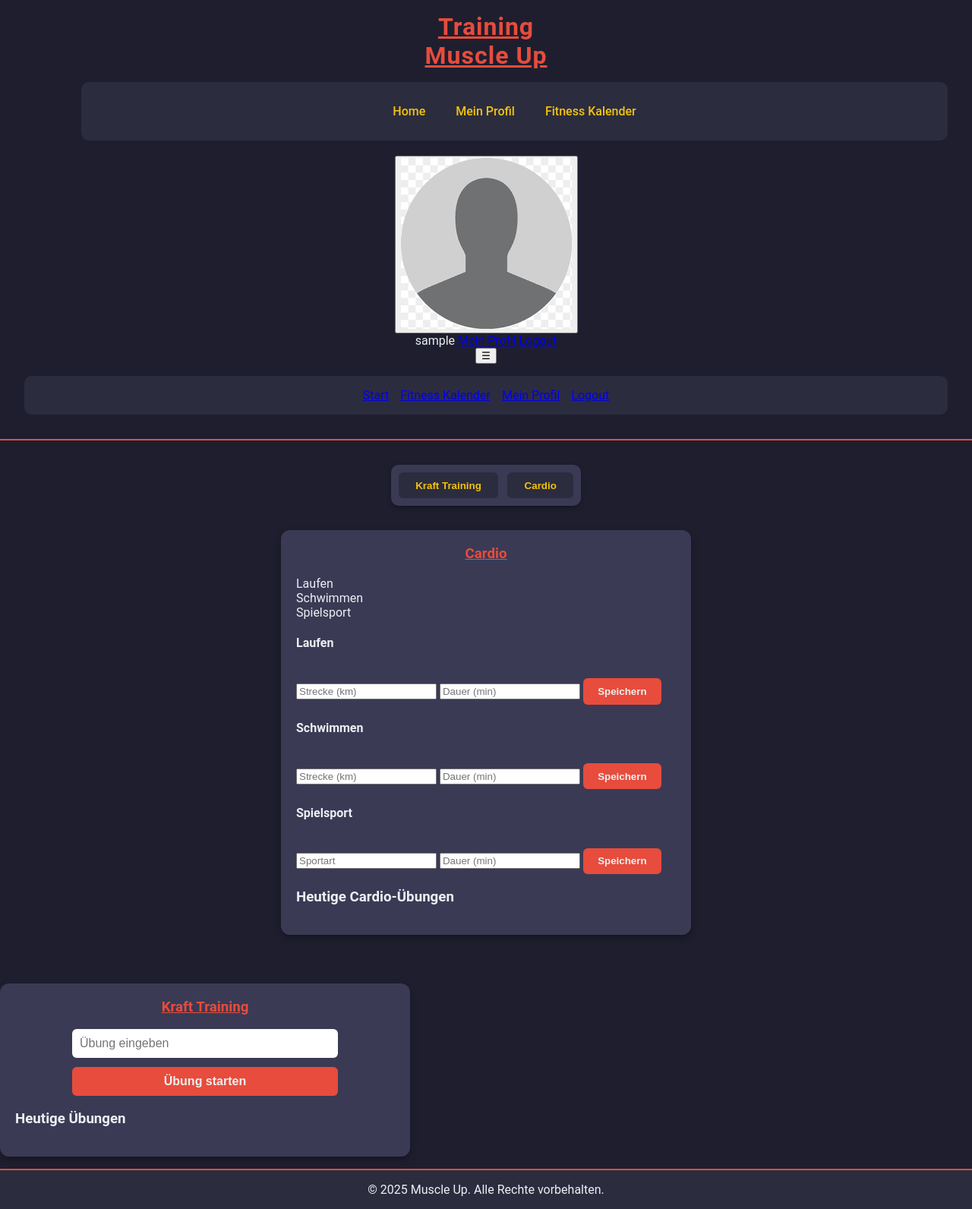
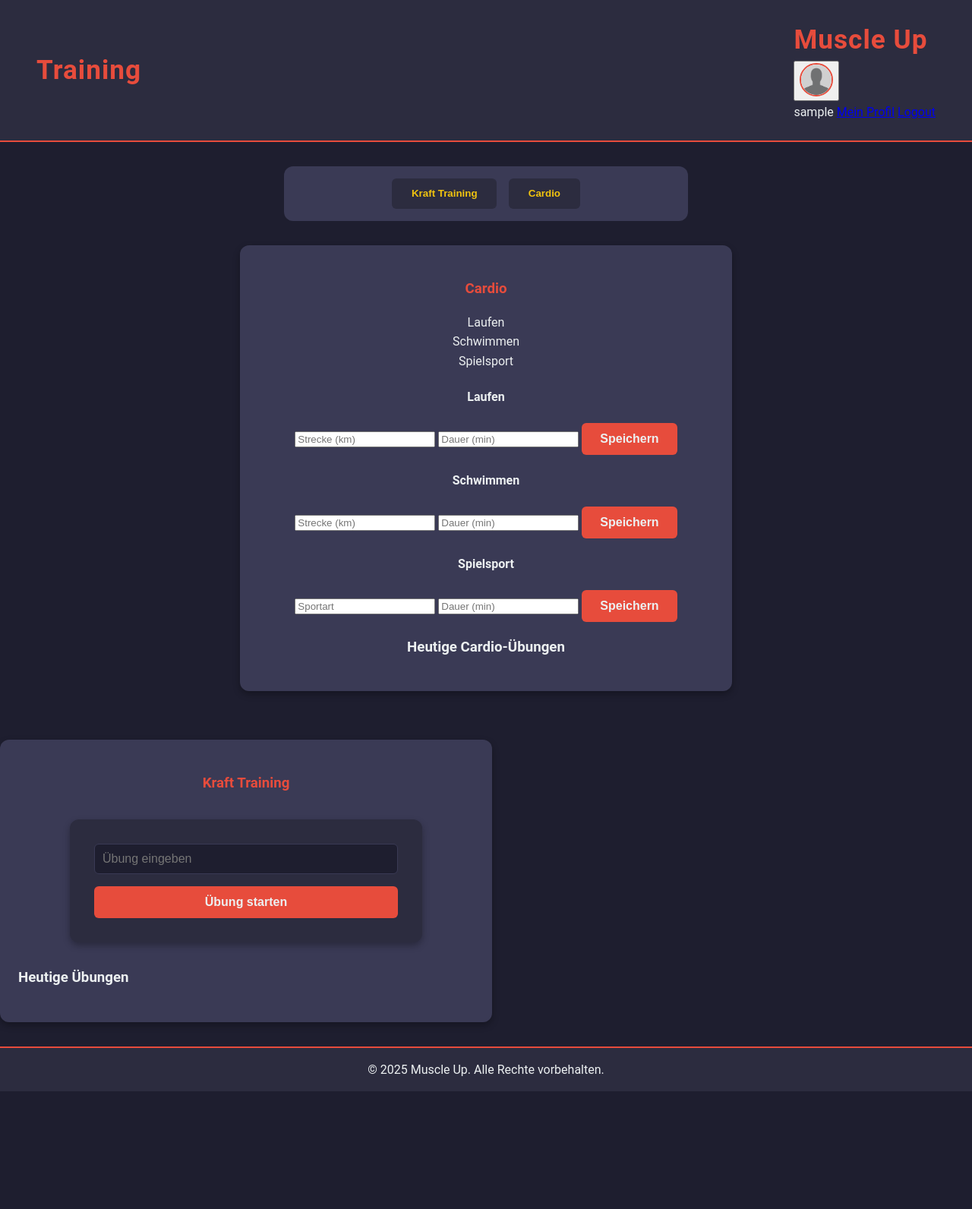
Before and after one commit to TendouToru/Muscle-UP, a Flask app: page /workout in a window 1280 px wide. Shown: the whole page at 76% size. After the commit the page ends 1437 px from the top, so only its background shows below. Run offline with Flask 3, Linux system fonts and the light colour scheme; the visitor is signed in with stand-in values (Sample User, id 1); data that the repository does not hold is empty; some libraries are stand-ins or nearby versions.

Commit message:
Update style.css

```diff
--- a/Muscle Up/static/style.css
+++ b/Muscle Up/static/style.css
@@ -1,4 +1,4 @@
-:root{
+:root {
     --background: #1e1e2f;
     --primary: #e74c3c;
     --secondary: #f1c40f;
@@ -8,405 +8,360 @@
     --accent-dark: #3a3a55;
 }
 
-/* Grundlayout */
-body{
+/* --- Globale Stile und Layout --- */
+
+body {
     background-color: var(--background);
     color: var(--text);
     font-family: 'Roboto', Arial, sans-serif;
     margin: 0;
     padding: 0;
+    line-height: 1.6;
 }
 
-.wrapper{
+.wrapper {
     display: flex;
     flex-direction: column;
     min-height: 100vh;
 }
 
-/* Kopfzeile */
+/* --- Header & Navigation --- */
+
 header.head {
-    background-color: var(--background);
+    background-color: var(--card-bg);
+    padding: 1.5rem 1rem;
     border-bottom: 2px solid var(--primary);
-    padding: 1rem 2rem;
+    display: flex;
+    justify-content: space-between;
+    align-items: center;
+    position: relative;
+    z-index: 10;
+}
+
+.headline {
+    margin: 0;
+    font-size: 1.8rem;
+    color: var(--primary);
+    letter-spacing: 1px;
+    text-decoration: none;
+    cursor: pointer;
+}
+
+nav.nav-top {
+    display: none; /* Desktop-Navigation, auf Mobile ausgeblendet */
+}
+
+nav .link, nav .link-login, nav .link-register, .nav-top a {
+    color: var(--secondary);
+    text-decoration: none;
+    font-weight: bold;
+    padding: 0.5rem 1rem;
+    transition: all 0.2s;
+}
+
+nav .link:hover, nav .link-login:hover, nav .link-register:hover, .nav-top a:hover {
+    color: var(--primary);
+}
+
+.nav-user {
+    display: flex;
+    align-items: center;
+    gap: 15px;
+}
+
+.nav-user .profile-pic {
+    width: 40px;
+    height: 40px;
+    border-radius: 50%;
+    object-fit: cover;
+    border: 2px solid var(--primary);
+}
+
+.hamburger {
+    background: none;
+    border: none;
+    color: var(--secondary);
+    font-size: 2rem;
+    cursor: pointer;
+    display: block;
+}
+
+.mobile-menu {
+    display: none;
+    flex-direction: column;
+    background-color: var(--accent-dark);
+    position: absolute;
+    top: 100%;
+    left: 0;
+    width: 100%;
+    text-align: center;
+    border-top: 1px solid rgba(255, 255, 255, 0.1);
+}
+
+.mobile-menu a {
+    color: var(--text);
+    text-decoration: none;
+    padding: 1rem;
+    border-bottom: 1px solid rgba(255, 255, 255, 0.1);
+}
+
+.mobile-menu a:last-child {
+    border-bottom: none;
+}
+
+/* --- Hauptinhalt --- */
+
+main.content {
+    flex: 1;
+    padding: 2rem 1rem;
+    display: flex;
+    flex-direction: column;
+    align-items: center;
     text-align: center;
 }
 
-header.head .headline {
-    margin: 0;
-    font-size: 2rem;
-    color: var(--primary);
-    letter-spacing: 1px;
-    text-decoration: underline;
-}
+/* --- Formulare (Login, Register) --- */
 
-/* Navigation */
-nav {
-    background-color: var(--card-bg);
-    padding: 1rem 2rem;
-    margin: 1rem auto;
-    border-radius: 10px;
-    display: flex;
-    flex-wrap: wrap;
-    justify-content: center;
-    gap: 15px;
-}
-
-
-nav .link {
-    display: block;
-    color: var(--secondary);
-    text-decoration: none;
-    margin: 0.5rem 0;
-    font-weight: bold;
-    transition: all 0.2s;
-}
-
-nav .link:hover {
-    color: var(--primary);
-    transform: scale(1.05);
-}
-
-.nav-top {
-    display: flex;
-    justify-content: center;
-    gap: 20px;
-    margin-bottom: 20px;
-    margin-left: 75px;
-}
-
-.nav-top a {
-    text-decoration: none;
-    color: var(--secondary);
-    font-weight: 500;
-    padding: 5px 10px;
-    border-radius: 5px;
-    transition: 0.3s;
-}
-
-.nav-top a:hover {
-    background-color: var(--primary);
-    color: var(--text);
-}
-
-/* Formulare (Login, Register, Workout hinzufügen) */
 .form-login {
     display: flex;
     flex-direction: column;
-    gap: 12px;
-    max-width: 350px;
-    width: 90%;
+    gap: 1rem;
+    max-width: 400px;
+    width: 100%;
     margin: 0 auto;
+    background-color: var(--card-bg);
+    padding: 2rem;
+    border-radius: 12px;
+    box-shadow: 0 4px 10px rgba(0,0,0,0.3);
+    text-align: left;
+}
+
+.form-login label {
+    font-weight: bold;
+    color: var(--secondary);
 }
 
 .form-login input {
     padding: 10px;
-    border: none;
+    border: 1px solid var(--accent-dark);
     border-radius: 6px;
-    font-size: 16px;
+    background-color: var(--background);
+    color: var(--text);
+    font-size: 1rem;
 }
 
-.form-login button {
-    padding: 10px;
+.form-login button, .button {
+    padding: 12px 24px;
     background-color: var(--primary);
     color: var(--text);
     border: none;
     border-radius: 6px;
     cursor: pointer;
-    font-size: 16px;
+    font-size: 1rem;
     font-weight: bold;
-    transition: 0.3s;
+    transition: all 0.3s;
+    text-decoration: none;
+    text-align: center;
 }
 
-.form-login button:hover {
+.form-login button:hover, .button:hover {
     background-color: var(--secondary);
     color: var(--background);
 }
 
-.form-login label{
-    text-decoration: underline;
+/* --- Profil --- */
+
+.profile-container {
+    background-color: var(--card-bg);
+    padding: 2rem;
+    border-radius: 12px;
+    box-shadow: 0 4px 10px rgba(0,0,0,0.3);
+    width: 100%;
+    max-width: 500px;
+    margin-top: 2rem;
+    text-align: center;
+}
+
+.profile-container .profile-pic {
+    width: 120px;
+    height: 120px;
+    border-radius: 50%;
+    object-fit: cover;
+    border: 4px solid var(--primary);
+    margin-bottom: 15px;
+}
+
+.xp-bar-container {
+    background-color: var(--accent-dark);
+    border-radius: 15px;
+    height: 25px;
+    margin-top: 1rem;
+    overflow: hidden;
+    position: relative;
+    width: 100%;
+}
+
+.xp-bar {
+    height: 100%;
+    background-color: var(--success);
+    transition: width 0.5s ease-in-out;
+    border-radius: 15px;
+}
+
+.xp-text {
+    position: absolute;
+    top: 0;
+    left: 0;
+    width: 100%;
+    text-align: center;
+    line-height: 25px;
+    font-weight: bold;
+}
+
+/* --- Workouts --- */
+
+#btn-row {
+    display: flex;
+    flex-wrap: wrap;
+    justify-content: center;
+    gap: 1rem;
+    background-color: var(--accent-dark);
+    padding: 1rem;
+    border-radius: 12px;
+    margin-bottom: 2rem;
+    width: 100%;
+    max-width: 500px;
+}
+
+#kraft-training-btn, #cardio-btn {
+    background-color: var(--card-bg);
+    color: var(--secondary);
+    border: none;
+    padding: 0.8rem 1.6rem;
+    border-radius: 6px;
+    cursor: pointer;
+    font-weight: bold;
+    transition: all 0.3s;
+}
+
+#kraft-training-btn:hover, #cardio-btn:hover {
+    background-color: var(--primary);
     color: var(--text);
 }
 
-/* Hauptinhalt */
-main.content {
-    flex: 1;
-    padding: 2rem;
-    display: flex;
-    flex-direction: column;
-    align-items: center;
+.container {
+    background-color: var(--accent-dark);
+    padding: 1.5rem;
+    border-radius: 12px;
+    box-shadow: 0 4px 10px rgba(0,0,0,0.3);
+    width: 100%;
+    max-width: 600px;
+    margin-bottom: 2rem;
 }
 
-/* Buttons */
-.button {
+.container-header {
+    color: var(--primary);
+    text-align: center;
+    margin-bottom: 1rem;
+}
+
+.workout-card {
+    background-color: var(--card-bg);
+    padding: 15px;
+    border-radius: 10px;
+    box-shadow: 0 2px 4px rgba(0,0,0,0.2);
+    display: flex;
+    justify-content: space-between;
+    align-items: center;
+    margin-bottom: 10px;
+}
+
+.workout-card strong {
+    color: var(--secondary);
+}
+
+.workout-card p {
+    margin: 5px 0 0 0;
+    font-size: 0.9rem;
+}
+
+.delete-btn {
     background-color: var(--primary);
     color: var(--text);
     border: none;
-    padding: 0.6rem 1.2rem;
-    border-radius: 6px;
+    padding: 8px 12px;
+    border-radius: 5px;
     cursor: pointer;
-    font-weight: bold;
-    transition: all 0.2s;
-    margin-top: 1rem;
+    font-size: 0.8rem;
+    transition: background-color 0.3s;
 }
 
-.button:hover {
-    background-color: var(--secondary);
-    color: var(--background);
+.delete-btn:hover {
+    background-color: #c0392b;
 }
 
-#rest-btn{
-    background-color: var(--success);
-    width: 350px;
-    font-size: large;
+/* --- Kalender --- */
+
+.workout-calendar {
+    width: 100%;
+    max-width: 600px;
+    display: flex;
+    flex-direction: column;
+    gap: 20px;
 }
 
-#btn-row{
-
-    max-width: 400px;
+.day-block {
     background-color: var(--accent-dark);
-    margin-bottom: 1rem;
-    border-radius: 10px;
-    padding: 10px 10px;
-    box-shadow: 0 3px 6px rgba(0,0,0,0.3);
-    display: flex;
-    gap: 12px;
-    justify-content: center;
+    padding: 1.5rem;
+    border-radius: 12px;
+    box-shadow: 0 4px 10px rgba(0,0,0,0.3);
 }
 
-#cardio-btn, #kraft-training-btn{
-    color: var(--secondary);
-    background-color: var(--card-bg);
-    border: none;
-    padding: 0.6rem 1.4rem;
-    border-radius: 6px;
-    cursor: pointer;
-    font-weight: bold;
-    transition: all 0.2s;
-    margin: 0;
+.day-block h3 {
+    color: var(--primary);
+    margin-bottom: 1rem;
+    text-align: center;
 }
 
-#cardio-btn:hover, #kraft-training-btn:hover{
-    color: var(--text);
-    background-color: var(--primary);
-}
+/* --- Footer --- */
 
-/* Footer */
 footer {
     background-color: var(--card-bg);
     color: var(--text);
     text-align: center;
     padding: 1rem;
     border-top: 2px solid var(--primary);
+    margin-top: auto;
 }
 
-/* Workout-Kalender */
-.workout-calendar {
-    width: 100%;
-    display: flex;
-    flex-direction: column;
-    gap: 20px;
+/* --- Media Queries (Desktop) --- */
+@media (min-width: 768px) {
+    header.head {
+        flex-direction: row;
+        justify-content: space-between;
+        padding: 1.5rem 3rem;
     }
 
-.day-block h3 {
-    color: var(--primary);
-    font-size: 1.2rem;
-    margin-bottom: 10px;
+    .headline {
+        font-size: 2.2rem;
     }
 
-/* Einzelnes Workout als "Karte" */
-.workout-card {
-    background-color: var(--card-bg);
-    padding: 12px 15px;
-    border-radius: 10px;
-    box-shadow: 0 3px 6px rgba(0,0,0,0.3);
-    display: flex;
-    justify-content: space-between;
-    align-items: center;
-    flex-wrap: wrap;
-    font-size: 0.95rem;
-    margin-bottom: 5px;
+    .hamburger {
+        display: none;
     }
 
-/* Löschen-Button */
-.workout-card .delete-btn {
-    background-color: var(--primary);
-    color: var(--text);
-    border: none;
-    padding: 6px 10px;
-    border-radius: 6px;
-    cursor: pointer;
-    font-size: 0.85rem;
-    transition: 0.2s;
-    margin-left: 20px;
-}
-
-.workout-card .delete-btn:hover {
-    background-color: var(--secondary);
-    color: var(--background);
-}
-
-/* Mobil-Optimierung */
-@media (max-width: 480px) {
-    .workout-card {
-        flex-direction: column;
-        align-items: flex-start;
-        gap: 8px;
-        font-size: 0.9rem;
-    }
-
-    .workout-card .delete-btn {
-        align-self: flex-end;
-    }
-}
-
-/* ------------------------- Workouts Styling ------------------------- */
-
-.container {
-    background-color: var(--accent-dark);
-    padding: 20px;
-    border-radius: 12px;
-    margin: 1rem 0;
-    box-shadow: 0 4px 10px rgba(0,0,0,0.3);
-    width: 100%;
-    max-width: 500px;
-}
-
-.container-header {
-    color: var(--primary);
-    text-align: center;
-    margin-top: 0;
-    text-decoration: underline;
-}
-
-.workout-item {
-    padding: 10px;
-    background-color: var(--card-bg);
-    border-radius: 8px;
-    margin-bottom: 10px;
-}
-
-.workout-item .workout-name {
-    font-weight: bold;
-    color: var(--secondary);
-}
-
-.workout-item .workout-sets {
-    margin-top: 5px;
-    font-style: italic;
-    font-size: 0.9em;
-}
-
-/* ------------------------- Profil Styling ------------------------- */
-.profile-container {
-    background-color: var(--card-bg);
-    padding: 25px;
-    border-radius: 12px;
-    margin-top: 2rem;
-    box-shadow: 0 4px 10px rgba(0,0,0,0.3);
-    width: 100%;
-    max-width: 500px;
-    text-align: center;
-}
-
-.profile-container .profile-pic {
-    width: 100px;
-    height: 100px;
-    border-radius: 50%;
-    object-fit: cover;
-    border: 3px solid var(--primary);
-    margin-bottom: 15px;
-}
-
-.profile-container h2 {
-    color: var(--primary);
-    margin-bottom: 5px;
-}
-
-.profile-container p {
+    .nav-top {
+        display: flex;
+        justify-content: center;
+        flex: 1;
         margin: 0;
     }
 
-.profile-info {
-    margin-top: 20px;
+    .nav-user {
+        justify-content: flex-end;
     }
 
-.profile-info h3 {
-    color: var(--secondary);
-    margin-top: 20px;
-    text-decoration: underline;
+    .form-login {
+        margin: 2rem auto;
     }
-
-.profile-info ul {
-    list-style: none;
-    padding: 0;
-    text-align: left;
-    margin-top: 10px;
 }
-
-.profile-info ul li {
-    background-color: var(--accent-dark);
-    padding: 10px;
-    border-radius: 8px;
-    margin-bottom: 8px;
-}
-
-/* XP-Bar */
-.xp-bar-container {
-    width: 100%;
-    background-color: var(--accent-dark);
-    border-radius: 15px;
-    margin: 15px 0;
-    overflow: hidden;
-    position: relative;
-    height: 25px;
-}
-
-.xp-bar {
-    height: 100%;
-    background-color: var(--success);
-    border-radius: 15px;
-    transition: width 0.5s ease-in-out;
-}
-
-.xp-text {
-    position: absolute;
-    width: 100%;
-    text-align: center;
-    color: var(--text);
-    font-weight: bold;
-    line-height: 25px;
-}
-
-/* ------------------------- Login/Register Styling ------------------------- */
-.form-card {
-    background-color: var(--card-bg);
-    padding: 2rem;
-    border-radius: 12px;
-    box-shadow: 0 4px 10px rgba(0,0,0,0.3);
-    width: 90%;
-    max-width: 400px;
-    margin: 2rem auto;
-    text-align: center;
-}
-
-.form-card .form-title {
-    color: var(--primary);
-    text-align: center;
-    margin-bottom: 1.5rem;
-    text-decoration: underline;
-}
-
-.form-card p {
-    margin-top: 1rem;
-    font-size: 0.9rem;
-}
-
-.form-card a {
-    color: var(--secondary);
-    text-decoration: none;
-    font-weight: bold;
-}
-
-.form-card a:hover {
-    text-decoration: underline;
-}
```
Lines whose indentation alone changed are shown as unchanged.
